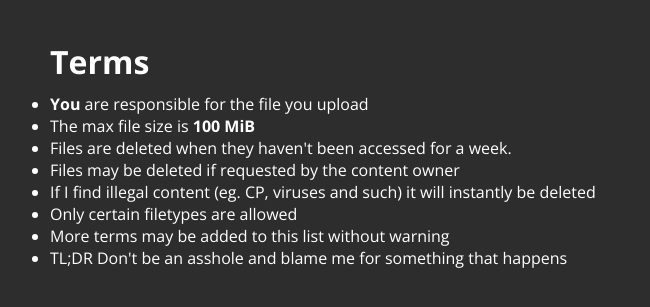
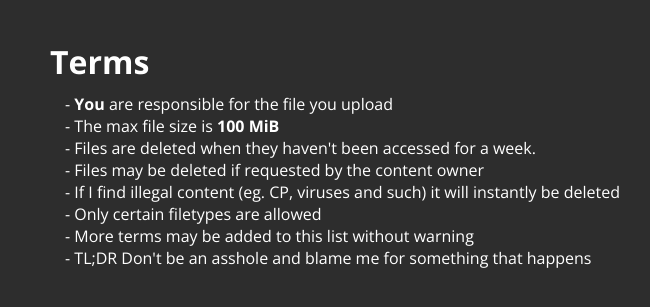
Before and after one commit to zhangshijie-bomun/QuadFile, a Flask app: template templates/terms.html in a window 1280 px wide. Shown: the top 307 px of the page, without its empty margins (145-795 px from the left). Run offline with Flask 2, Linux system fonts and the light colour scheme; the template is opened without the code that fills it, so the values that code supplies are empty; parts of the project's set-up code (start-up, migrations or seed data) failed here and were passed over.

Commit message:
Styled lists, and fixed indents

```diff
--- a/static/regular.css
+++ b/static/regular.css
@@ -106,3 +106,12 @@ a {
 a:hover {
   text-decoration: underline;
 }
+
+ul {
+  list-style: none;
+  padding-left: 15px;
+}
+
+ul li:before {
+  content: "- ";
+}
```
